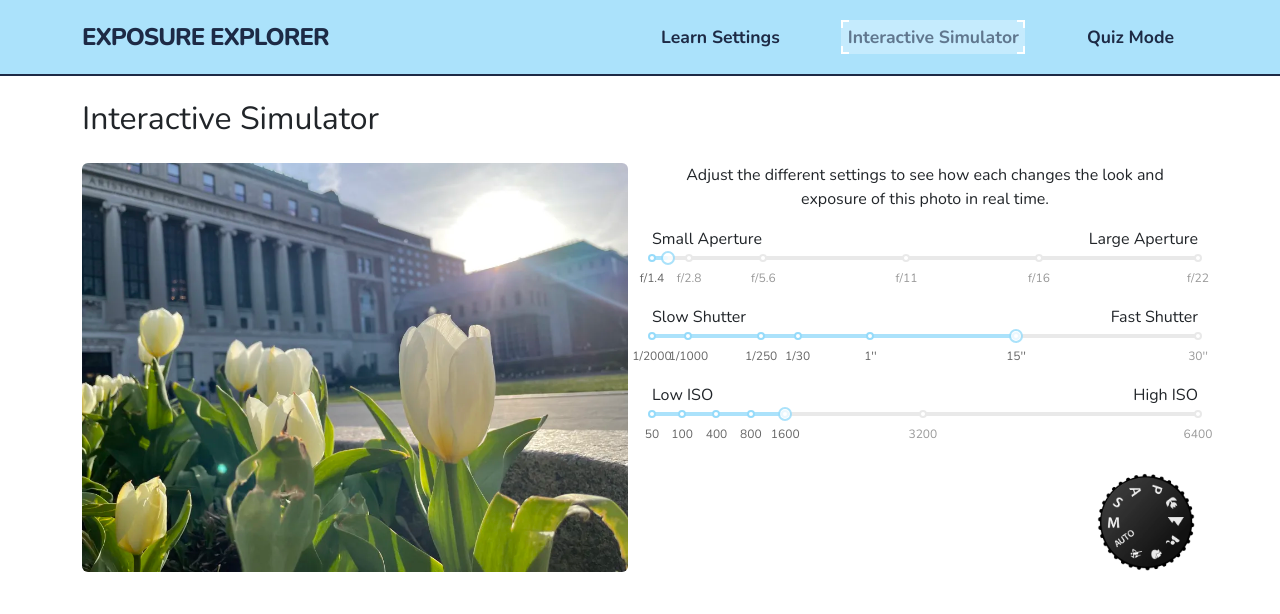
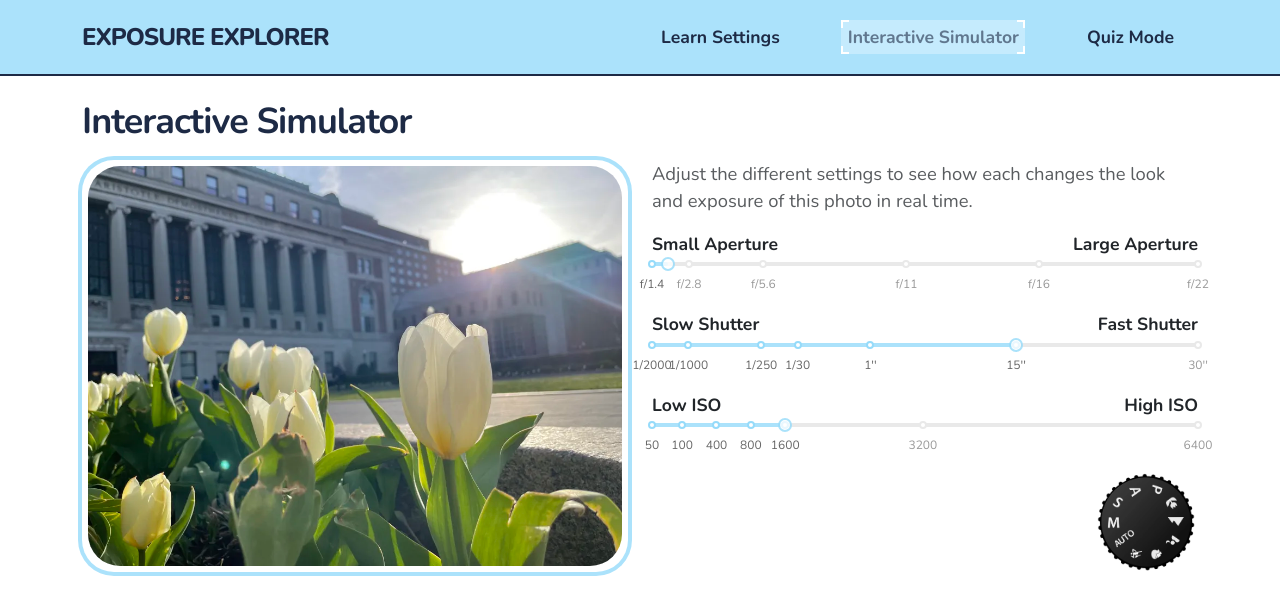
Before and after one commit to code1word/Exposure-Explorer, a React (Vite) app: page /simulator in a window 1280 px wide. Shown: the top 614 px of the page. Built offline with nearby package versions, Linux system fonts and the light colour scheme.

Commit message:
Styled interactive simulator

```diff
--- a/src/components/InteractiveSim.jsx
+++ b/src/components/InteractiveSim.jsx
@@ -9,24 +9,60 @@ function InteractiveSim() {
   return (
     <div style={{ position: "relative", minHeight: "100vh" }}>
       <Container className="py-4">
-        <h2>Interactive Simulator</h2>
-
-        <Row className="mt-4">
-          {/* Image on the Left */}
-          <Col md={6} className="d-flex align-items-center justify-content-center">
-            <Image
-              src={flowerPhoto}
-              alt="Flower with blur"
-              fluid
-              rounded
-              style={{ maxHeight: "450px", objectFit: "cover" }}
-            />
+        <h2
+            className="mb-3"
+            style={{
+              fontSize: "2.25rem",
+              fontWeight: 700,
+              letterSpacing: "-1px",
+              color: "#1d2a45",
+              alignSelf: "flex-start",
+            }}
+          >
+            Interactive Simulator
+          </h2>
+        <Row>
+          {/* Left Column: Title + Image */}
+          <Col md={6} className="d-flex flex-column align-items-center justify-content-start">
+            <div
+              style={{
+                padding: "6px",
+                backgroundColor: "white",
+                borderRadius: "2rem",
+                display: "inline-block",
+                boxShadow: "0 0 0 4px #ABE2FB",
+                transition: "transform 0.3s ease, box-shadow 0.3s ease",
+              }}
+              onMouseEnter={(e) => {
+                e.currentTarget.style.transform = "scale(1.02)";
+                e.currentTarget.style.boxShadow = "0 0 12px 4px #ABE2FB";
+              }}
+              onMouseLeave={(e) => {
+                e.currentTarget.style.transform = "scale(1)";
+                e.currentTarget.style.boxShadow = "0 0 0 4px #ABE2FB";
+              }}
+            >
+              <Image
+                src={flowerPhoto}
+                alt="Flower with blur"
+                fluid
+                style={{
+                  maxHeight: "450px",
+                  objectFit: "cover",
+                  borderRadius: "inherit",
+                  display: "block",
+                }}
+              />
+            </div>
           </Col>
 
-          {/* Sliders and Dial Icon on the Right */}
+          {/* Right Column: Sliders and Icon */}
           <Col md={6} className="d-flex flex-column justify-content-between">
             <div>
-              <p style={{ textAlign: "center" }}>
+              <p
+                className="text-muted"
+                style={{ fontSize: "1.15rem" }}
+              >
                 Adjust the different settings to see how each changes the look and
                 exposure of this photo in real time.
               </p>
@@ -34,8 +70,8 @@ function InteractiveSim() {
               {/* Aperture Slider */}
               <div style={{ marginBottom: "2.5rem" }}>
                 <div className="d-flex justify-content-between">
-                  <div>Small Aperture</div>
-                  <div style={{ textAlign: "right" }}>Large Aperture</div>
+                  <div style={{ fontWeight: "bold", fontSize: "1.1rem" }}>Small Aperture</div>
+                  <div style={{ fontWeight: "bold", fontSize: "1.1rem", textAlign: "right" }}>Large Aperture</div>
                 </div>
                 <Slider
                   min={1.4}
@@ -57,8 +93,8 @@ function InteractiveSim() {
               {/* Shutter Speed Slider */}
               <div style={{ marginBottom: "2.5rem" }}>
                 <div className="d-flex justify-content-between">
-                  <div>Slow Shutter</div>
-                  <div style={{ textAlign: "right" }}>Fast Shutter</div>
+                  <div style={{ fontWeight: "bold", fontSize: "1.1rem" }}>Slow Shutter</div>
+                  <div style={{ fontWeight: "bold", fontSize: "1.1rem", textAlign: "right" }}>Fast Shutter</div>
                 </div>
                 <Slider
                   min={0}
@@ -83,8 +119,8 @@ function InteractiveSim() {
               {/* ISO Slider */}
               <div style={{ marginBottom: "2.5rem" }}>
                 <div className="d-flex justify-content-between">
-                  <div>Low ISO</div>
-                  <div style={{ textAlign: "right" }}>High ISO</div>
+                  <div style={{ fontWeight: "bold", fontSize: "1.1rem" }}>Low ISO</div>
+                  <div style={{ fontWeight: "bold", fontSize: "1.1rem", textAlign: "right" }}>High ISO</div>
                 </div>
                 <Slider
                   min={50}
@@ -105,13 +141,12 @@ function InteractiveSim() {
               </div>
             </div>
 
-            {/* Manual Mode Icon & Tooltip */}
+            {/* Dial Icon & Tooltip */}
             <div
               className="d-flex justify-content-end align-items-end"
               style={{ height: "100px", position: "relative" }}
             >
               <div style={{ position: "relative", display: "inline-block" }}>
-                {/* Speech Bubble Tooltip */}
                 <div
                   className="manual-tooltip"
                   style={{
@@ -130,10 +165,8 @@ function InteractiveSim() {
                   }}
                 >
                   In <strong>Manual Mode</strong>, you have full control over these settings!
-                  {/* Tooltip arrow */}
                   <div
                     style={{
-                      content: "''",
                       position: "absolute",
                       top: "50%",
                       right: "-10px",
@@ -147,7 +180,6 @@ function InteractiveSim() {
                   />
                   <div
                     style={{
-                      content: "''",
                       position: "absolute",
                       top: "50%",
                       right: "-9px",
@@ -161,7 +193,6 @@ function InteractiveSim() {
                   />
                 </div>
 
-                {/* Dial Icon */}
                 <Image
                   src={dialIcon}
                   alt="Manual Mode Dial"
```
